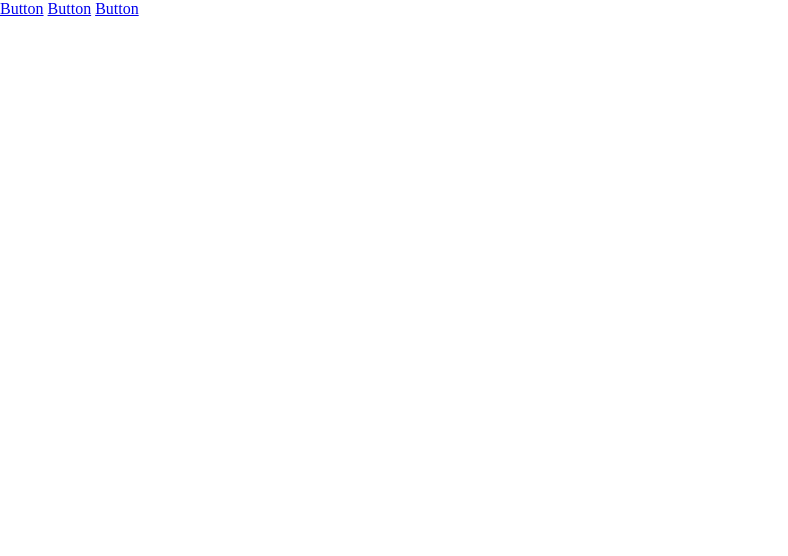
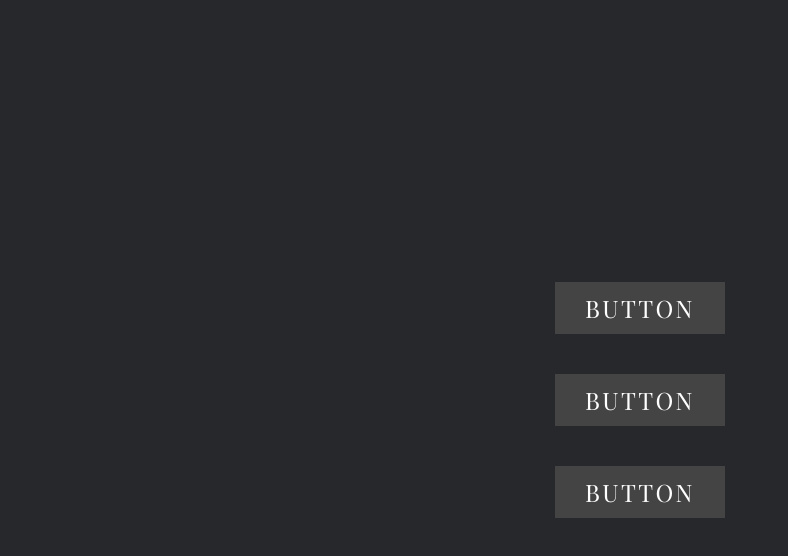
Before and after one commit to Mspp9/css_p1_3buttons, a plain HTML site: page index.html in a window 1280 px wide. Shown: the whole page, without its empty margins (0-788 px from the left). Drawn offline with nearby package versions, Linux system fonts and the light colour scheme.

Commit message:
Оживляем немного кнопки

```diff
--- a/style.css
+++ b/style.css
@@ -1,7 +1,35 @@
-*
-{
+@import url('https://fonts.googleapis.com/css2?family=Playfair+Display&display=swap');
+
+* {
   margin: 0;
   padding: 0;
   box-sizing: border-box;
-  font-family: ;
+  font-family: 'Playfair Display', serif;
 }
+
+body {
+  display: flex;
+  justify-content: center;
+  align-items: center;
+  min-height: 100vh;
+  flex-direction: column;
+  gap: 40px;
+  background: #27282c;
+}
+a
+{
+position: relative;
+background:#444;
+color: #fff;
+text-decoration: none;
+text-transform: uppercase;
+font-size: 1.5em;
+letter-spacing: 0.1em;
+font-weight: 400;
+padding: 10px 30px;
+transition: 0.5s;
+}
+a:hover
+{
+  letter-spacing: 0.25em;
+}
```
